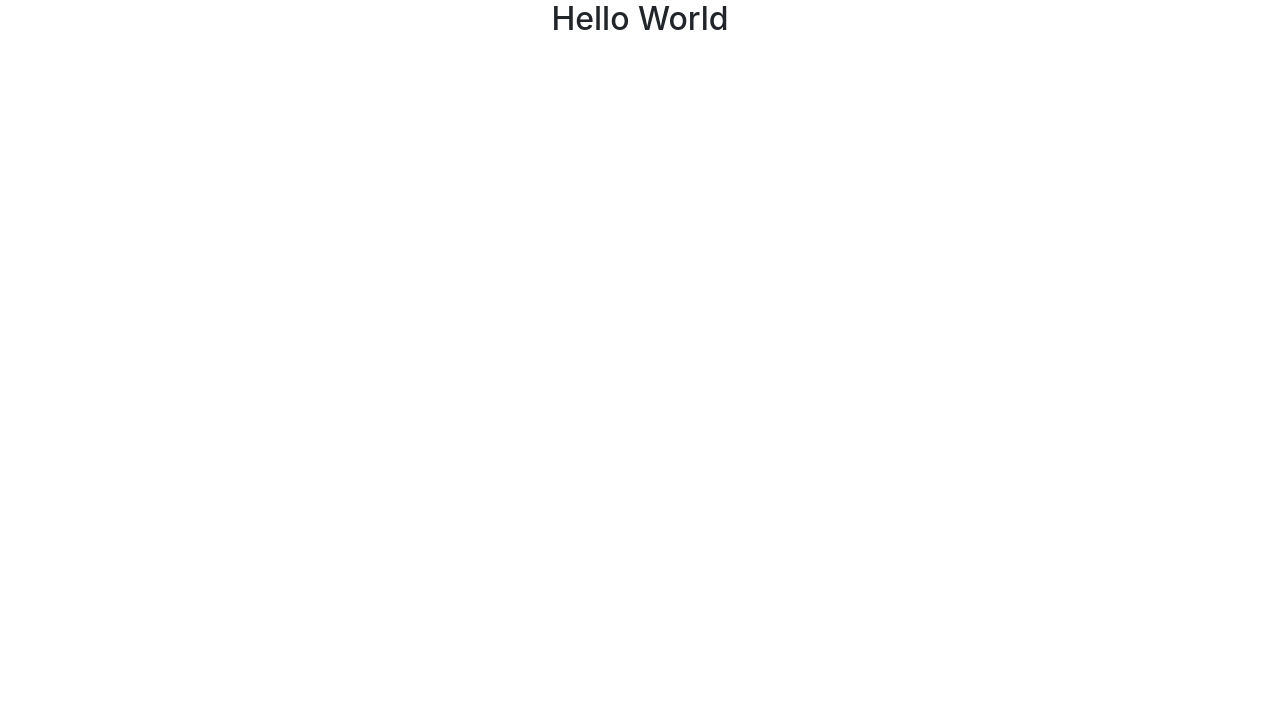
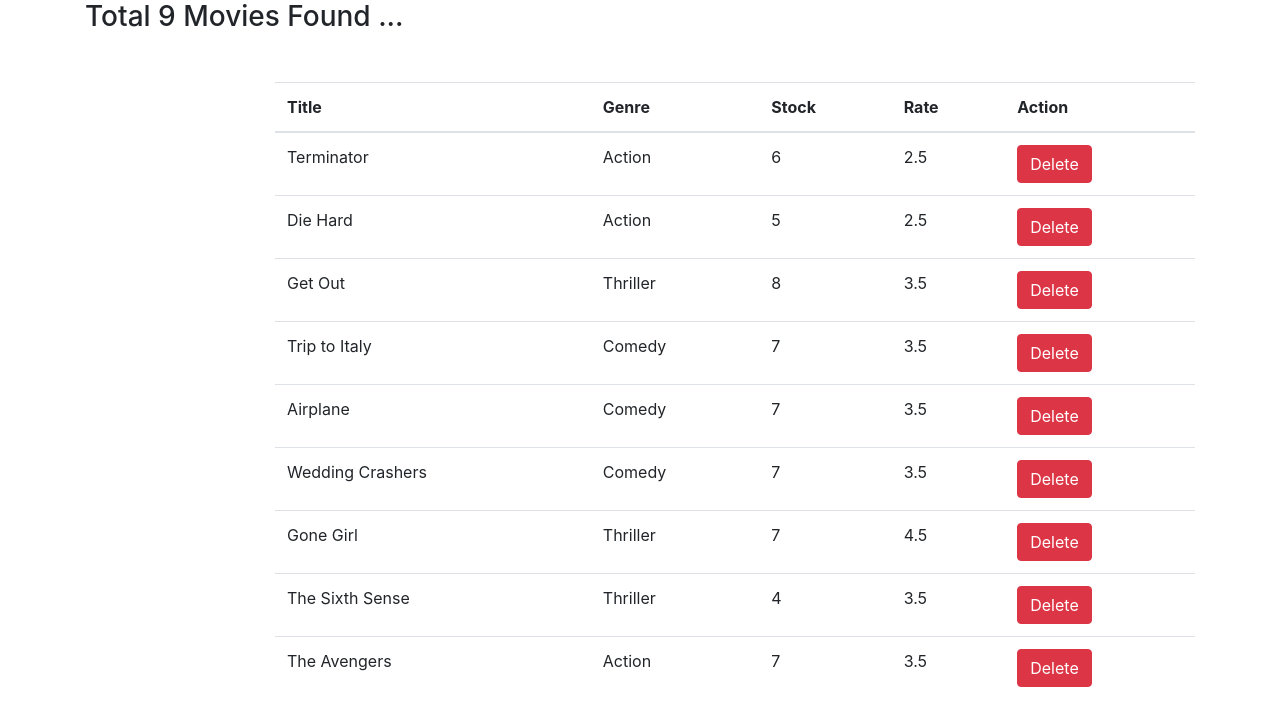
Before and after one commit to AdeelZahid/Movies-Store-Project-, a React (Create React App) app: page / in a window 1280 px wide. Shown: the top 726 px of the page. Built offline with nearby package versions, Linux system fonts and the light colour scheme.

Commit message:
Add Fake Movie File and Render It.

```diff
--- a/package.json
+++ b/package.json
@@ -8,6 +8,7 @@
     "@testing-library/react": "^9.3.2",
     "@testing-library/user-event": "^7.1.2",
     "bootstrap": "^4.5.0",
+    "font-awesome": "^4.7.0",
     "react": "^16.13.1",
     "react-dom": "^16.13.1",
     "react-scripts": "3.4.1"
--- a/src/App.js
+++ b/src/App.js
@@ -1,12 +1,12 @@
 import React from "react";
 import "./App.css";
-import Hello from "./Hello";
+import Movies from './components/movies';
 
 function App() {
     return (
-        <div className = "App" >
-            <Hello />
-         </div>
+        <div className="container">
+            <Movies />
+        </div>
     );
 }
 
--- a/src/Hello.jsx
+++ /dev/null
@@ -1,13 +0,0 @@
-import React from 'react'
-
-const Hello = () => {
-    return (
-        <div>
-            <div className="Wrapper">
-                <h2>Hello World </h2>
-            </div>
-        </div>
-    )
-}
-
-export default Hello
--- /dev/null
+++ b/src/components/movies.jsx
@@ -0,0 +1,54 @@
+import React, { useState } from "react";
+import { getMovies } from "../services/fakeMovieService";
+
+const Movies = () => {
+  const [movies, setMovies] = useState(getMovies);
+
+  const handleDelete = (movie) => {
+    const film = movies.filter((m) => m._id !== movie._id);
+    setMovies(film);
+  };
+
+  return (
+    <div>
+      <h3 className="mb-5">Total {movies.length} Movies Found ... </h3>
+      <div className="row">
+        <div className="col-2"></div>
+        <div className="col-10">
+
+          <table className="table">
+
+            <thead>
+              <tr>
+                <th scope="col">Title</th>
+                <th scope="col">Genre</th>
+                <th scope="col">Stock</th>
+                <th scope="col">Rate</th>
+                <th scope="col">Action</th>
+              </tr>
+            </thead>
+
+            <tbody>
+              {movies.map((movie) => (
+                <tr key={movie._id}>
+                  <td>{movie.title}</td>
+                  <td>{movie.genre.name}</td>
+                  <td>{movie.numberInStock}</td>
+                  <td>{movie.dailyRentalRate}</td>
+                  <td>
+                    {" "}
+                    <button
+                      className="btn btn-danger"
+                      onClick={() => {handleDelete(movie);}}>Delete</button></td>
+                </tr>
+              ))}
+            </tbody>
+          </table>
+
+        </div>
+      </div>
+    </div>
+  );
+};
+
+export default Movies;
--- a/src/index.js
+++ b/src/index.js
@@ -3,7 +3,9 @@
 import './index.css';
 import App from './App';
 import * as serviceWorker from './serviceWorker';
-import 'bootstrap/dist/css/bootstrap.css'
+import 'bootstrap/dist/css/bootstrap.css';
+import 'font-awesome/css/font-awesome.css';
+
 
 ReactDOM.render( < React.StrictMode >
     <App /></React.StrictMode>,document.getElementById('root')
--- /dev/null
+++ b/src/services/fakeGenreService.js
@@ -0,0 +1,9 @@
+export const genres = [
+  { _id: "5b21ca3eeb7f6fbccd471818", name: "Action" },
+  { _id: "5b21ca3eeb7f6fbccd471814", name: "Comedy" },
+  { _id: "5b21ca3eeb7f6fbccd471820", name: "Thriller" }
+];
+
+export function getGenres() {
+  return genres.filter(g => g);
+}
--- /dev/null
+++ b/src/services/fakeMovieService.js
@@ -0,0 +1,98 @@
+import * as genresAPI from "./fakeGenreService";
+
+const movies = [
+  {
+    _id: "5b21ca3eeb7f6fbccd471815",
+    title: "Terminator",
+    genre: { _id: "5b21ca3eeb7f6fbccd471818", name: "Action" },
+    numberInStock: 6,
+    dailyRentalRate: 2.5,
+    publishDate: "2018-01-03T19:04:28.809Z",
+    liked: true
+  },
+  {
+    _id: "5b21ca3eeb7f6fbccd471816",
+    title: "Die Hard",
+    genre: { _id: "5b21ca3eeb7f6fbccd471818", name: "Action" },
+    numberInStock: 5,
+    dailyRentalRate: 2.5
+  },
+  {
+    _id: "5b21ca3eeb7f6fbccd471817",
+    title: "Get Out",
+    genre: { _id: "5b21ca3eeb7f6fbccd471820", name: "Thriller" },
+    numberInStock: 8,
+    dailyRentalRate: 3.5
+  },
+  {
+    _id: "5b21ca3eeb7f6fbccd471819",
+    title: "Trip to Italy",
+    genre: { _id: "5b21ca3eeb7f6fbccd471814", name: "Comedy" },
+    numberInStock: 7,
+    dailyRentalRate: 3.5
+  },
+  {
+    _id: "5b21ca3eeb7f6fbccd47181a",
+    title: "Airplane",
+    genre: { _id: "5b21ca3eeb7f6fbccd471814", name: "Comedy" },
+    numberInStock: 7,
+    dailyRentalRate: 3.5
+  },
+  {
+    _id: "5b21ca3eeb7f6fbccd47181b",
+    title: "Wedding Crashers",
+    genre: { _id: "5b21ca3eeb7f6fbccd471814", name: "Comedy" },
+    numberInStock: 7,
+    dailyRentalRate: 3.5
+  },
+  {
+    _id: "5b21ca3eeb7f6fbccd47181e",
+    title: "Gone Girl",
+    genre: { _id: "5b21ca3eeb7f6fbccd471820", name: "Thriller" },
+    numberInStock: 7,
+    dailyRentalRate: 4.5
+  },
+  {
+    _id: "5b21ca3eeb7f6fbccd47181f",
+    title: "The Sixth Sense",
+    genre: { _id: "5b21ca3eeb7f6fbccd471820", name: "Thriller" },
+    numberInStock: 4,
+    dailyRentalRate: 3.5
+  },
+  {
+    _id: "5b21ca3eeb7f6fbccd471821",
+    title: "The Avengers",
+    genre: { _id: "5b21ca3eeb7f6fbccd471818", name: "Action" },
+    numberInStock: 7,
+    dailyRentalRate: 3.5
+  }
+];
+
+export function getMovies() {
+  return movies;
+}
+
+export function getMovie(id) {
+  return movies.find(m => m._id === id);
+}
+
+export function saveMovie(movie) {
+  let movieInDb = movies.find(m => m._id === movie._id) || {};
+  movieInDb.name = movie.name;
+  movieInDb.genre = genresAPI.genres.find(g => g._id === movie.genreId);
+  movieInDb.numberInStock = movie.numberInStock;
+  movieInDb.dailyRentalRate = movie.dailyRentalRate;
+
+  if (!movieInDb._id) {
+    movieInDb._id = Date.now();
+    movies.push(movieInDb);
+  }
+
+  return movieInDb;
+}
+
+export function deleteMovie(id) {
+  let movieInDb = movies.find(m => m._id === id);
+  movies.splice(movies.indexOf(movieInDb), 1);
+  return movieInDb;
+}
```
Also changed, not shown: 2 other files (tests, documents, lock files or other folders).
